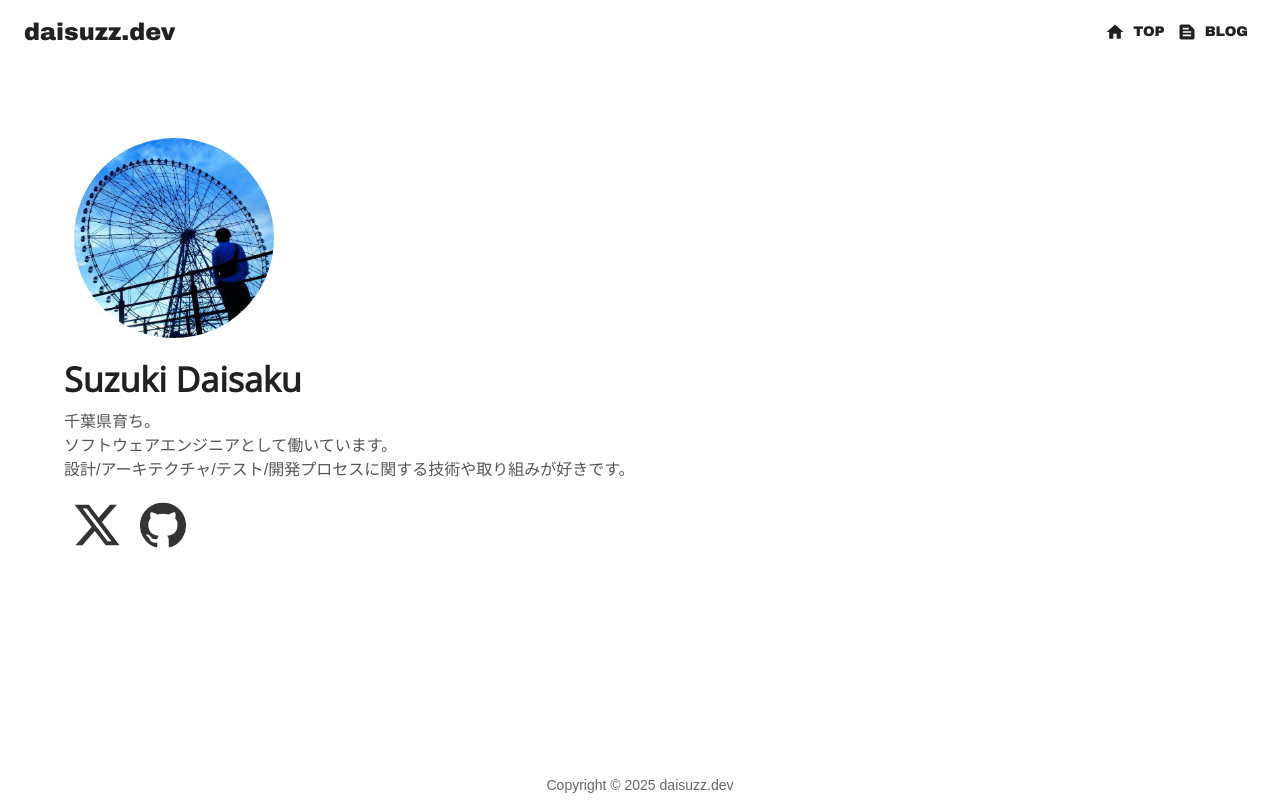
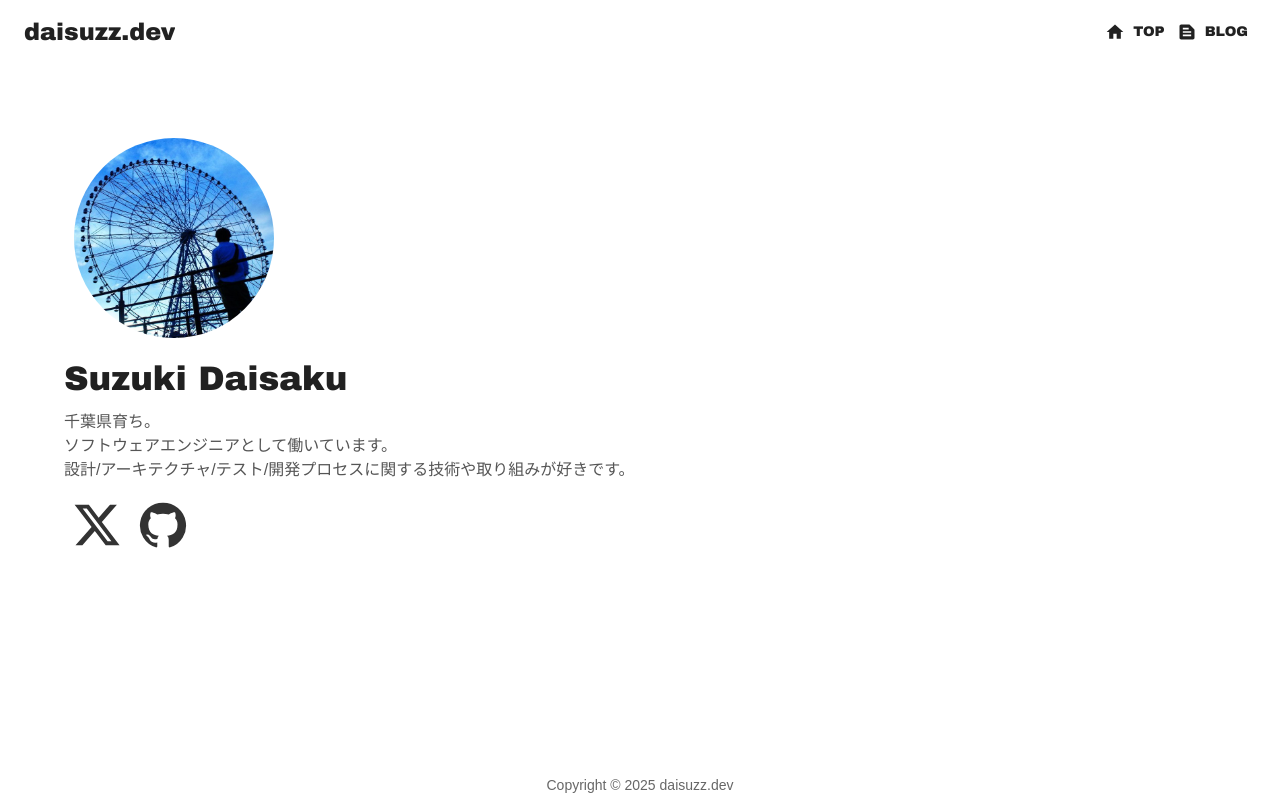
Before and after one commit to daisuzz/web, a Gatsby site: page / in a window 1280 px wide. Built offline with nearby package versions, Linux system fonts and the light colour scheme; Gatsby itself is replaced by a stand-in of ours.

Commit message:
change font

```diff
--- a/src/pages/index.tsx
+++ b/src/pages/index.tsx
@@ -10,8 +10,8 @@ const IndexPage: React.FC = () => {
         <Layout pageTitle="TOP">
             <ProfileImage/>
             <Typography variant="h4" sx={{
-                fontFamily: 'Open Sans',
-                fontWeight: '800',
+                fontFamily: 'Arial Black',
+                fontWeight: 900,
                 margin: "10px auto"
             }}>
                 Suzuki Daisaku
```
